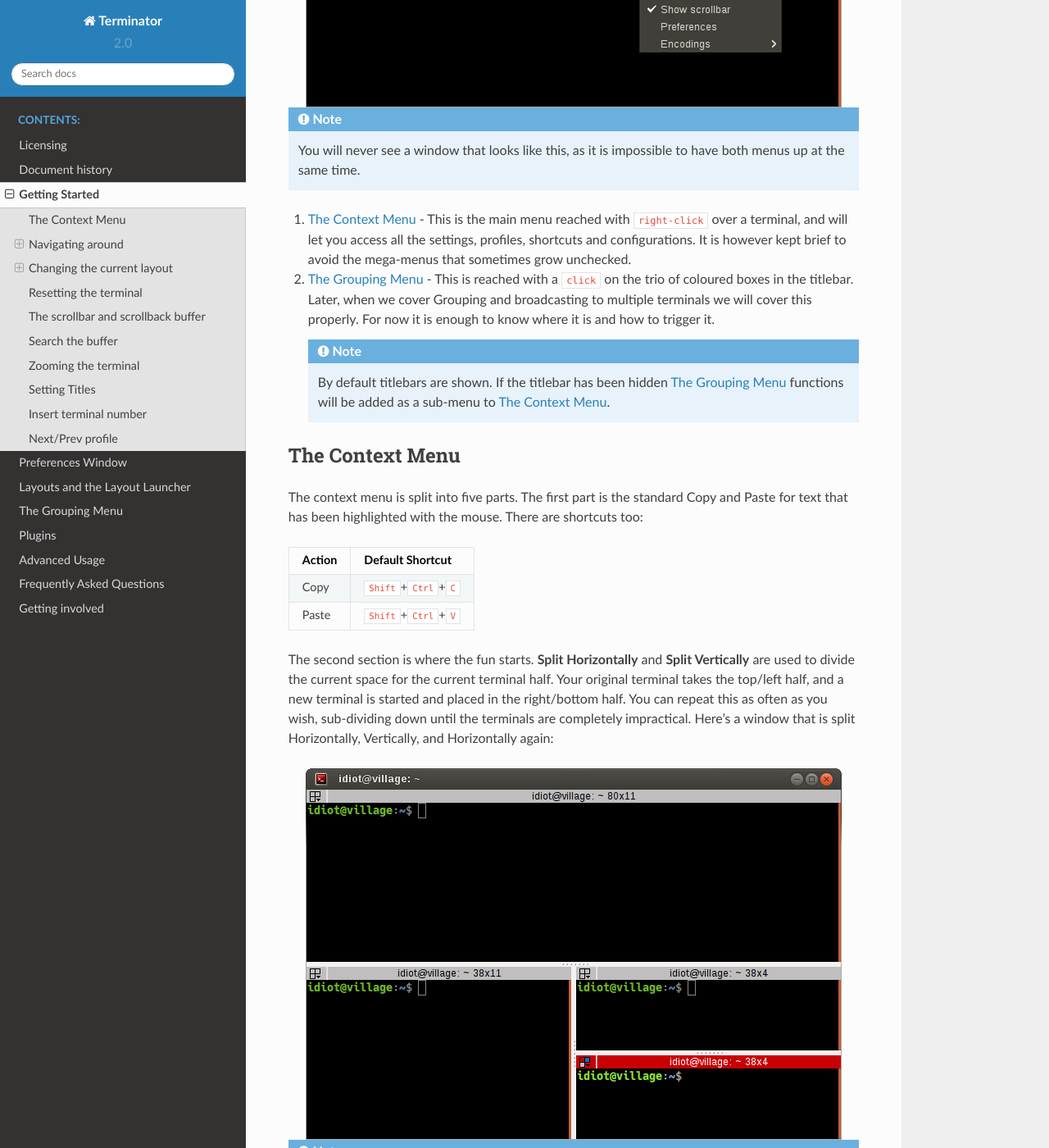
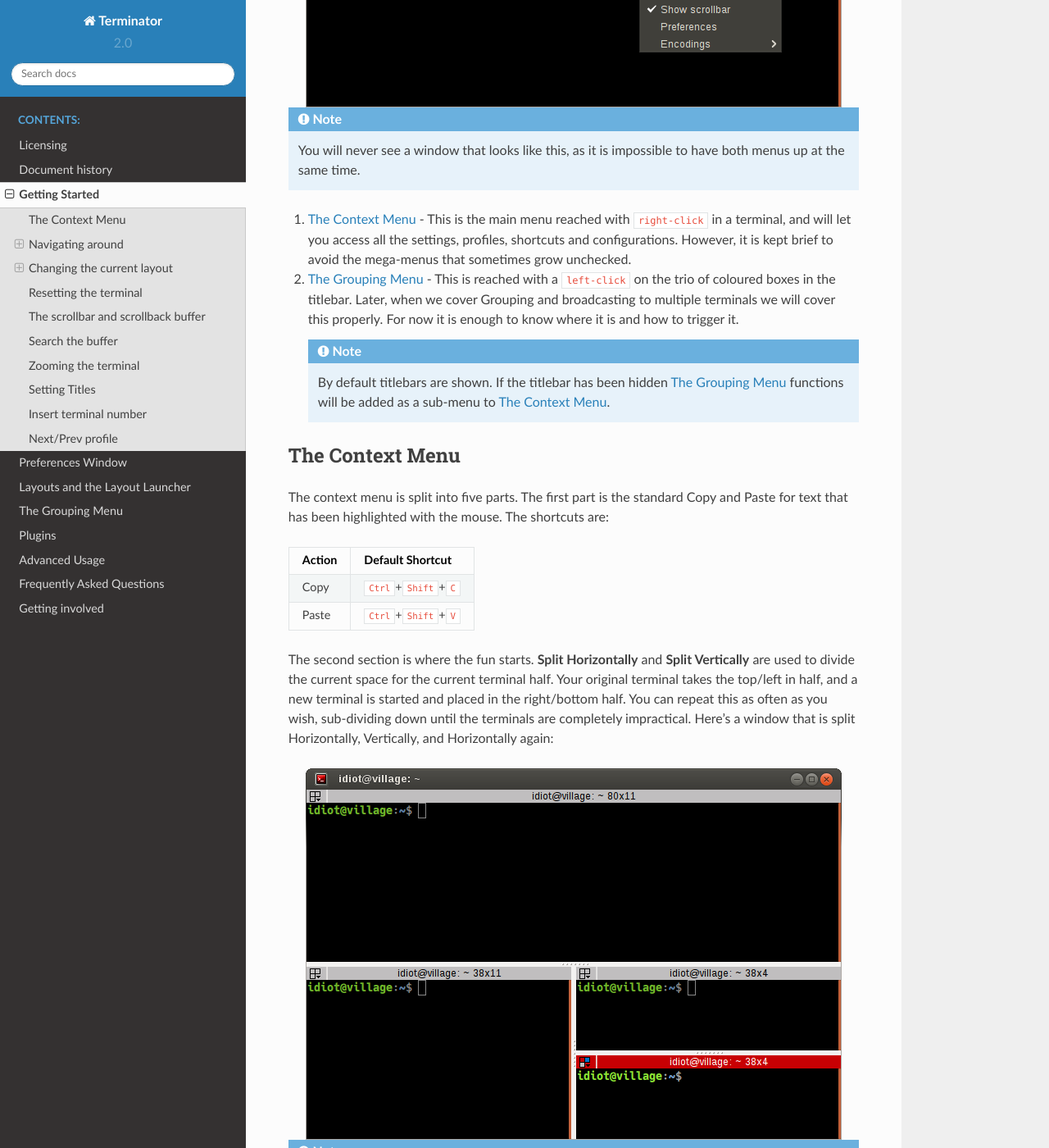
Before and after one commit to gnome-terminator/docs, a Sphinx documentation site: the page built from source/gettingstarted.rst, in a window 1280 px wide and 1400 px high, scrolled down 1343 px. Shown: the whole window at 82% size. Built offline with Sphinx 7.4.7 and the Read the Docs theme 2.0.0, drawn with Linux system fonts in a browser that asks for light colours; some of the changed text lies outside the part shown.

Commit message:
Minor spelling changes in the section "The Context Menu"

```diff
--- a/source/gettingstarted.rst
+++ b/source/gettingstarted.rst
@@ -17,8 +17,8 @@
 in other pages, but at the end of this page you'll be getting a good
 idea of the power of Terminator.
 
-When you first start Terminator you will get a default, minimal window,
-looking something like the following:
+When you start Terminator for the first time you will get a default, minimal window,
+looks like the following:
 
 .. image:: imgs/basic_window.png
    :scale: 100%
@@ -29,8 +29,8 @@
 this is a deliberate policy. Keep the focus on the terminal, not on a
 cluttered interface. This is why we don't waste space on a traditional
 menu bar and toolbar. Even the terminal scrollbar and titlebar (the
-red strip) can be turned off, although you do lose ease-of-access to
-some of Terminators more powerful features if you do.
+red strip on the top) can be turned off, although you may lose |br|
+ease-of-access to some of Terminators more powerful features then.
 
 Many functions are triggered with keyboard shortcuts. But mousers aren't
 completely abandoned. Lets look again at the basic interface, but with
@@ -44,12 +44,12 @@
           impossible to have both menus up at the same time.
 
 #. :ref:`context-menu` -
-   This is the main menu reached with ``right-click`` over a terminal, and
+   This is the main menu reached with ``right-click`` in a terminal, and
    will let you access all the settings, profiles, shortcuts and
-   configurations. It is however kept brief to avoid the mega-menus that
+   configurations. However, it is kept brief to avoid the mega-menus that
    sometimes grow unchecked.
 #. :ref:`grouping-menu` -
-   This is reached with a ``click`` on the trio of coloured boxes in the
+   This is reached with a ``left-click`` on the trio of coloured boxes in the
    titlebar. Later, when we cover Grouping and broadcasting to multiple
    terminals we will cover this properly. For now it is enough to know
    where it is and how to trigger it.
@@ -65,20 +65,20 @@
 ----------------
 
 The context menu is split into five parts. The first part is the standard
-Copy and Paste for text that has been highlighted with the mouse. There
-are shortcuts too:
+Copy and Paste for text that has been highlighted with the mouse. The
+shortcuts are:
 
 +--------+----------------------------------+
 | Action | Default Shortcut                 |
 +========+==================================+
-| Copy   | ``Shift``\ +\ ``Ctrl``\ +\ ``C`` |
+| Copy   | ``Ctrl``\ +\ ``Shift``\ +\ ``C`` |
 +--------+----------------------------------+
-| Paste  | ``Shift``\ +\ ``Ctrl``\ +\ ``V`` |
+| Paste  | ``Ctrl``\ +\ ``Shift``\ +\ ``V`` |
 +--------+----------------------------------+
 
 The second section is where the fun starts. **Split Horizontally** and **Split
 Vertically** are used to divide the current space for the current terminal
-half. Your original terminal takes the top/left half, and a new terminal
+half. Your original terminal takes the top/left in half, and a new terminal
 is started and placed in the right/bottom half. You can repeat this as
 often as you wish, sub-dividing down until the terminals are completely
 impractical. Here's a window that is split Horizontally, Vertically, and
```
Also changed, not shown: other parts of source/gettingstarted.rst (+1 -1 lines).
